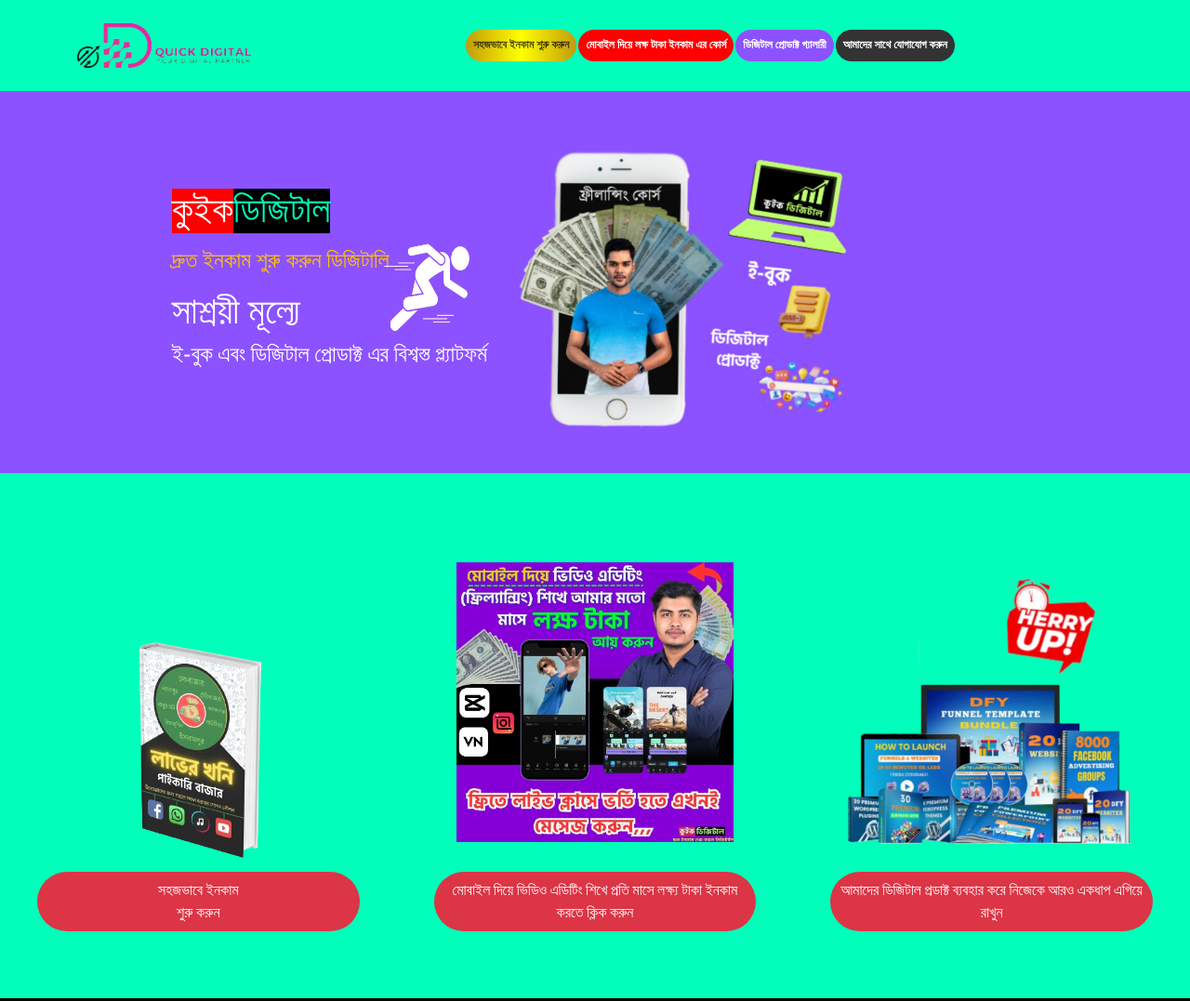
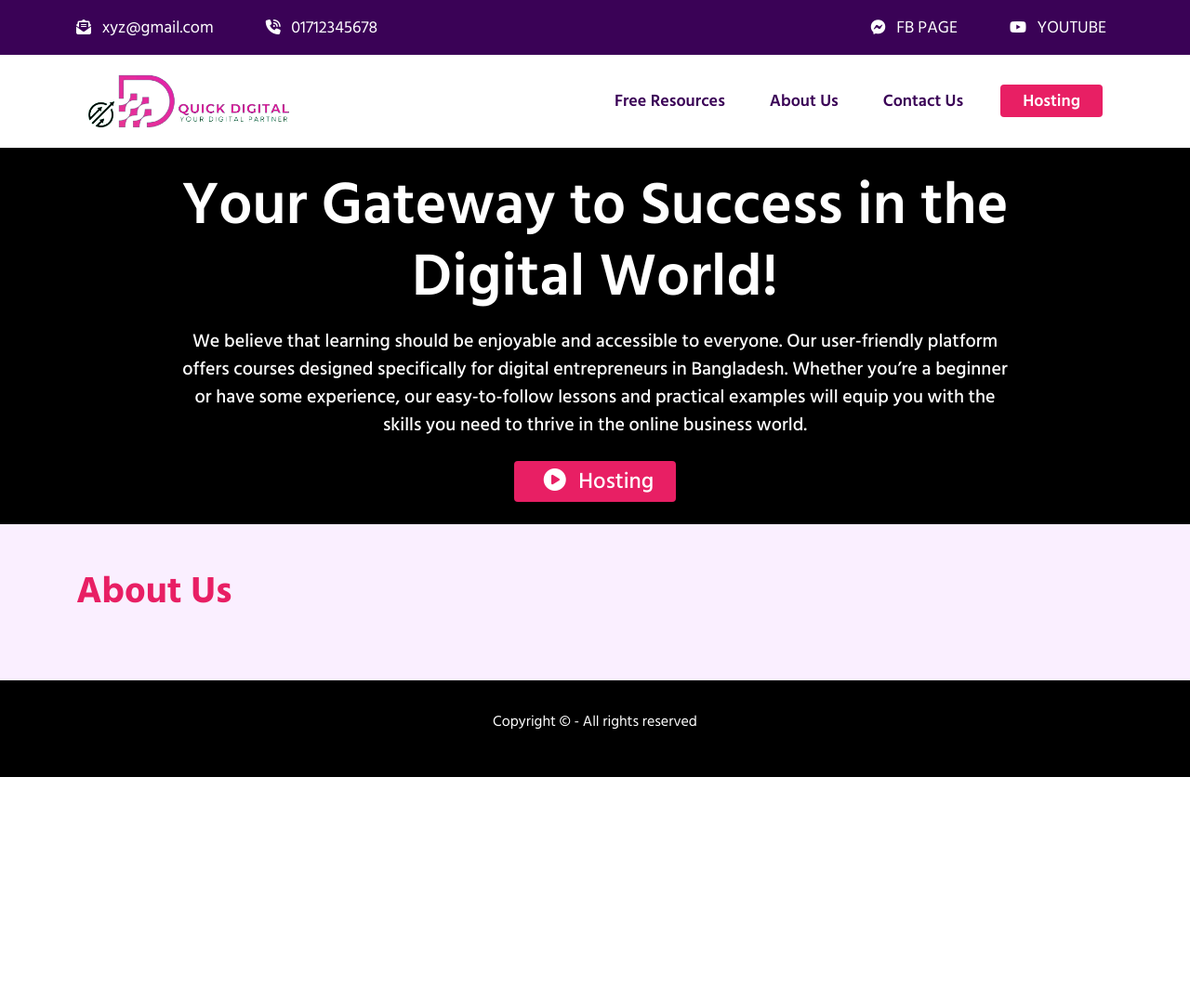
Before and after one commit to lumenSpes/quick_digital, a plain HTML site: page index.html in a window 1280 px wide. Shown: the top 1077 px of the page at 93% size. After the commit the page ends 836 px from the top, so only its background shows below. Drawn offline with nearby package versions, Linux system fonts and the light colour scheme.

Commit message:
rebuilding homepage

```diff
--- a/index.html
+++ b/index.html
@@ -16,90 +16,103 @@
 </head>
 
 <body>
-    <header class="bg-color py-3">
+    <header>
+        <div class="bg-first text-white py-3">
+            <div class="container max-width">
+                <div class="row justify-content-between">
+                    <div class="col-12 col-md-6 d-flex gap-5 social-links-top-left">
+                        <div class="text-center">
+                            <i aria-hidden="true" class="text-center fas fa-envelope-open-text fs-6 text-control-6"></i>
+                            <span class="text-control-6 px-2">xyz@gmail.com</span>
+                        </div>
+                        <div class="text-center">
+                            <i aria-hidden="true" class="text-control-6 fs-6 fas fa-phone-volume"></i>
+                            <span class="text-control-6 px-2">01712345678</span>
+                        </div>
+                    </div>
+                    <div class="col-12 col-md-6 d-flex gap-5 social-links-top-right">
+                        <div>
+                            <i aria-hidden="true" class="text-control-6 fs-6 fab fa-facebook-messenger"></i>
+                            <a class="text-decoration-none text-white" href="#">
+                                <span class="text-control-6 px-2">FB PAGE</span>
+                            </a>
+                        </div>
+                        <div>
+                            <i aria-hidden="true" class="text-control-6 fs-6 fab fa-youtube"></i>
+                            <a class="text-decoration-none text-white" href="#">
+                                <span class="text-control-6 px-2">YOUTUBE</span>
+                            </a>
+                        </div>
+                    </div>
+                </div>
+            </div>
+        </div>
+        <div class="container max-width">
             <nav class="navbar navbar-expand-lg">
-            <div class="container">
-                <div class="d-flex align-items-center">
-                    <button class="navbar-toggler border-0 shadow-none" type="button" data-bs-toggle="offcanvas"
-                        data-bs-target="#offcanvasNavbar" aria-controls="offcanvasNavbar">
+                <div class="container-fluid">
+                    <a class="navbar-brand w-25" href="#">
+                        <img class="py-2" height="auto" width="80%" src="/assets/images/logo.png" alt="">
+                    </a>
+                    <button class="navbar-toggler shadow-none border-0" type="button" data-bs-toggle="offcanvas"
+                        data-bs-target="#offcanvasNavbar" aria-controls="offcanvasNavbar" aria-label="Toggle navigation">
                         <span class="navbar-toggler-icon"></span>
                     </button>
-                    <a class="w-75" href="https://quickdigital.online/"><img src="assets/images/logo.png" alt="logo" height="auto" width="60%"></a>
-                </div>
-                <div class="offcanvas offcanvas-start w-sm-75" tabindex="-1" id="offcanvasNavbar"
+                    <div class="offcanvas offcanvas-start w-75" tabindex="-1" id="offcanvasNavbar"
                         aria-labelledby="offcanvasNavbarLabel">
                         <div class="offcanvas-header">
-                        <a class="navbar-brand" href="https://quickdigital.online/mobilediyevideoeditingcourse1/"><img src="assets/images/logo.png" alt="logo" height="auto"
-                                width="60%"></a>
+                            <a class="navbar-brand" href="#">
+                                <img class="py-2" height="auto" width="50%" src="/assets/images/logo.png" alt="">
+                            </a>
                             <button type="button" class="btn-close" data-bs-dismiss="offcanvas" aria-label="Close"></button>
                         </div>
                         <div class="offcanvas-body">
-                        <ul class="navbar-nav justify-content-end align-items-center gap-2 gap-lg-0">
-                            <li class="nav-item navigation rounded-5" id="link-1">
-                                <a class="nav-link px-2" aria-current="page" href="./ebook.html">সহজভাবে ইনকাম শুরু করুন</a>
+                            <ul class="navbar-nav justify-content-end flex-grow-1 pe-3">
+                                <li class="nav-item nav-style">
+                                    <a class="nav-link fw-semibold px-md-4" aria-current="page" href="#">Free Resources</a>
                                 </li>
-                            <li class="nav-item navigation rounded-5" id="link-2">
-                                <a class="nav-link px-2 text-white" aria-current="page" href="./course.html">মোবাইল দিয়ে লক্ষ টাকা
-                                    ইনকাম এর কোর্স</a>
+                                <li class="nav-item">
+                                    <a class="nav-link fw-semibold px-md-4" aria-current="page" href="#">About Us</a>
                                 </li>
-                            <li class="nav-item navigation rounded-5 " id="link-3">
-                                <a class="nav-link px-2 text-white" aria-current="page" href="https://quickdigital.online/mobilediyevideoeditingcourse1/">ডিজিটাল প্রোডাক্ট
-                                    গ্যালারী</a>
-                            </li>
-                            <li class="nav-item navigation rounded-5" id="link-4">
-                                <a class="nav-link px-2 text-white" aria-current="page" href="https://quickdigital.online/mobilediyevideoeditingcourse1/">আমাদের সাথে যোগাযোগ
-                                    করুন</a>
+                                <li class="nav-item">
+                                    <a class="nav-link fw-semibold px-md-4" aria-current="page" href="#">Contact Us</a>
                                 </li>
                             </ul>
                         </div>
                     </div>
+                    <div class="nav-item btn-stylish rounded-1 py-1 px-4">
+                        <a class="nav-link text-white fw-semibold py-auto" aria-current="page" href="#">Hosting</a>
+                    </div>
                 </div>
             </nav>
+        </div>
     </header>
-    <main class="">
-        <section class="hero-bg py-5">
-            <div class="container">
-                <div class="row justify-content-center">
-                    <div class="col-lg-7 col-md-12 d-flex justify-content-center align-items-center">
-                        <div>
-                            <h1 class="d-flex">
-                                <span style="background: red;" class="text-white">কুইক</span>
-                                <span style="background: black; color: #00FFBA;">
-                                    <span >ডিজিটাল</span>
-                                </span>
-                            </h1>
-                            <h4 class="text-warning my-3">দ্রুত ইনকাম শুরু করুন ডিজিটালি</h4>
-                            <h1 class="text-white fs-1">সাশ্রয়ী মূল্যে</h1>
-                            <h4 class="text-white">ই-বুক এবং ডিজিটাল প্রোডাক্ট এর বিশ্বস্ত প্ল্যাটফর্ম</h4>
-                        </div>
-                        <img class="mt-2" id="img-left" src="assets/images/running.png" alt="running" height="40%"
-                            width="15%">
-                    </div>
-                    <div class="col-lg-5 col-md-12">
-                        <img height="100%" width="80%" id="img-hero" src="assets/images/hero-img.jpg" alt="banner">
+    <main>
+        <section class="hero-section bg-black">
+            <div class="container hero-container d-flex flex-coloumn justify-content-center max-width py-4">
+                <div class="max-width-content">
+                    <h1 class="hero-heading display-3 fw-semibold text-center text-white">Your Gateway to Success in the Digital World!</h1>
+                    <p class="hero-dextription fs-5 fw-medium text-white text-center py-2">
+                        We believe that learning should be enjoyable and accessible to everyone. Our user-friendly platform offers courses designed specifically for digital entrepreneurs in Bangladesh. Whether you’re a beginner or have some experience, our easy-to-follow lessons and practical examples will equip you with the skills you need to thrive in the online business world.
+                    </p>
+                    <div class="d-flex justify-content-center">
+                        <button class="border-0 rounded-1 py-1 px-4 btn-stylish">
+                            <a class="nav-link text-white py-auto fw-medium fs-4" aria-current="page" href="#"><i aria-hidden="true" class="fas fa-play-circle px-2"></i> Hosting</a>
+                        </button>
                     </div>
                 </div>
             </div>
         </section>
-        <section class="container-fluid py-5" id="banner-section">
-            <div class="row">
-                <div class="col-12 col-md-4 d-flex flex-column justify-content-end px-3">
-                    <div class="p-4">
-                        <img class="img-fluid w-100" src="assets/images/banner-1.png" alt="banner-1">
-                        <a class="bg-danger p-2 nav-link text-white rounded-5 d-block text-center mt-2 py-2" href="https://quickdigital.online/mobilediyevideoeditingcourse1/">সহজভাবে ইনকাম <br> শুরু করুন</a>
+        <!-- About -->
+        <section class="about-section">
+            <div class="container max-width">
+                <div class="row justify-content-between gap-3 py-5">
+                    <div class="col-12 col-md-6 d-flex flex-coloumn">
+                        <h1 class="about-heading fw-bold">
+                            About Us
+                        </h1>
+
                     </div>
-                </div>
-                <div class="col-12 col-md-4 d-flex flex-column justify-content-end px-3">
-                    <div class="p-4">
-                        <img class="img-fluid w-100 p-4" src="assets/images/banner-2.jpeg" alt="banner-2">
-                        <a class="bg-danger p-2 nav-link text-white rounded-5 d-block text-center mt-2" href="https://quickdigital.online/mobilediyevideoeditingcourse1/">মোবাইল দিয়ে ভিডিও এডিটিং শিখে প্রতি মাসে লক্ষ্য টাকা ইনকাম করতে ক্লিক করুন</a>
-                    </div>
-                </div>
-                <div class="col-12 col-md-4 d-flex flex-column justify-content-end px-3">
-                    <div class="p-4">
-                        <img class="img-fluid w-100 p-3" src="assets/images/banner-3.png" alt="banner-3">
-                        <a class="bg-danger p-2 nav-link text-white rounded-5 d-block text-center mt-2" href="https://quickdigital.online/mobilediyevideoeditingcourse1/">আমাদের ডিজিটাল প্রডাক্ট ব্যবহার করে নিজেকে আরও একধাপ এগিয়ে রাখুন</a>
-                    </div>
+                    <div class="col-12 col-md-6"></div>
                 </div>
             </div>
         </section>
--- a/styles/ebook.css
+++ b/styles/ebook.css
@@ -28,7 +28,7 @@
     height: 100%;
     border-style: solid;
     border-width: 10px 10px 10px 10px;
-    border-color: red;
+    border-color: white;
     border-radius: 10px 10px 10px 10px;
 }
 
--- a/styles/style.css
+++ b/styles/style.css
@@ -1,92 +1,99 @@
-*{
+* {
     padding: 0;
     margin: 0;
+    box-sizing: border-box;
     font-family: "Hind Siliguri", sans-serif;
 }
 
-.bg-color{
-    background-color: #00FFBA;
-    /* padding-bottom: 2rem; */
+/*---------------------------------------
+|            header section             |
+--------------------------------------- */
+
+.max-width {
+    max-width: 1140px;
 }
 
-.navigation{
-    font-size: 12px;
-    font-weight: 900;
-    /* background: #000; */
+.max-width-content {
+    max-width: 900px;
 }
 
-#link-1 {
-    /* padding: 1px; */
-    background: linear-gradient(to right, #C29B0C, yellow, #C29B0C);
+.bg-first {
+    background-color: #3A0256;
 }
 
-#link-2 {
-    margin: 0px 2px 0px 2px;
-    /* padding: 5px; */
-    background-color: red;
-}
-#link-3 {
-    /* padding: 5px; */
-    background-color: #8C52FF;
-}
-#link-4 {
-    margin: 0px 0px 0px 2px;
-    /* padding: 5px; */
-    background-color: #333;
+.social-links-top-right {
+    justify-content: end;
 }
 
-.hero-bg{
-    background-color: #8C52FF;
+.text-control-6 {
+    font-size: 18px;
 }
 
-.container {
-    max-width: 1200px;
-    margin: 0 auto;
-    padding: 0 15px;
+.nav-link:hover {
+    background-color: #E81F64;
+    color: #fff !important;
+    transition: all 0.5s ease-in-out;
 }
-.row {
-    display: flex;
-    flex-wrap: wrap;
-    margin: 0 -15px;
+
+.nav-link {
+    color: #3A0256 !important;
+    font-size: 18px !important;
 }
-.col-7, .col-5 {
-    padding: 0 15px;
+
+
+.btn-stylish {
+    background-color: #E81F64;
 }
-#img-left{
-    position: relative;
-    right: 7rem;
+
+/*---------------------------------------
+|            header section             |
+--------------------------------------- */
+
+.hero-dextription {
+    text-align: justify;
+    font-size: 20px !important;
 }
-#img-hero{
-    position: relative;
-    right: 12rem;
+
+/*---------------------------------------
+|            about section             |
+--------------------------------------- */
+
+.about-section {
+    background-color: #faefff;
 }
-#banner-section{
-    background-color: #00FFBA;
+
+.about-heading {
+    font-size: 40px;
+    color: #E81F64;
+
 }
-/* Responsive styles */
-@media only screen and (max-width: 992px) {
-    .col-7 {
-        order: 2;
-        text-align: center;
-        margin-top: 20px;
+
+@media (max-width: 992px) {
+    .social-links-top-left {
+        justify-content: center;
     }
-    .col-5 {
-        order: 1;
-        text-align: center;
+
+    .social-links-top-right {
+        justify-content: center;
     }
-    img {
-        display: block;
-        margin: 0 auto;
+
+
+    .social-links-top-text {
+        font-size: 16px;
+    }
+
+    .text-control-6 {
+        font-size: 16px !important;
+    }
+
+    .hero-heading {
+        font-size: 45px;
     }
 }
-@media only screen and (max-width: 576px) {
-    h1 {
-        font-size: 24px;
-    }
-    h4 {
-        font-size: 18px;
-    }
-    #img-hero{
-        position: static;
+
+@media (max-width: 576px) {
+
+    .nav-item .nav-link {
+        font-size: 16px !important;
     }
 }
```
Also changed, not shown: ebook.html (+5 -5 lines). Lines whose indentation alone changed are shown as unchanged.
